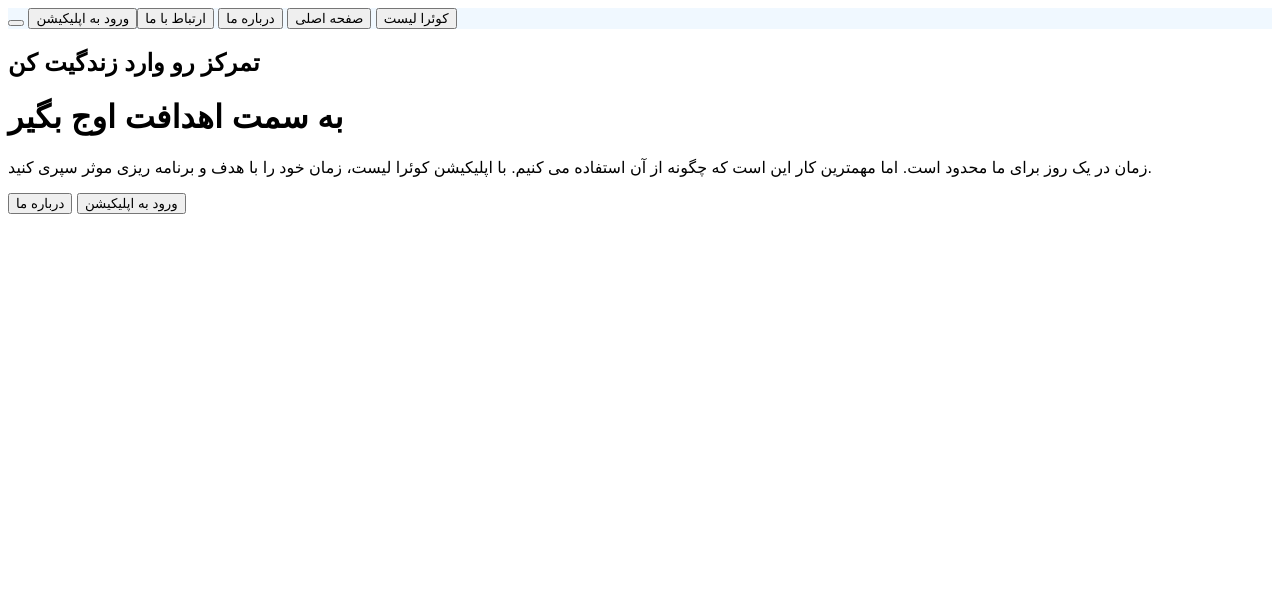
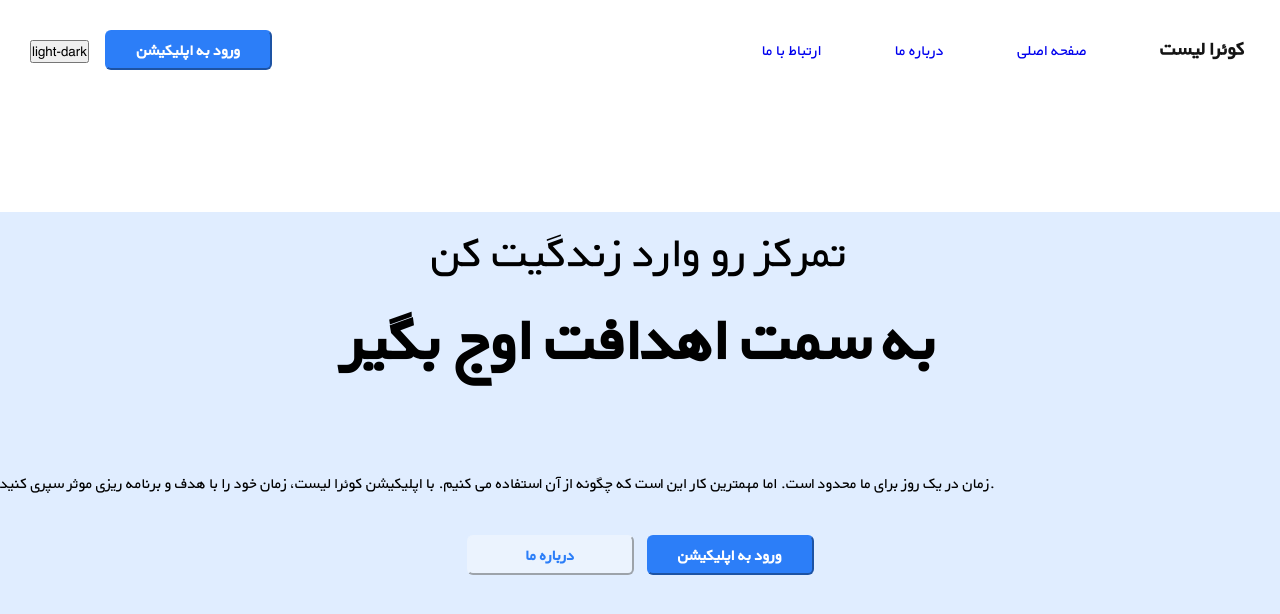
Before and after one commit to AlirezaeDashti/Quera-Project, a plain HTML site: page index.html in a window 1280 px wide. Shown: the top 614 px of the page. Drawn offline with Linux system fonts and the light colour scheme.

Commit message:
html and css

```diff
--- a/index.html
+++ b/index.html
@@ -4,24 +4,32 @@
     <meta charset="UTF-8" />
     <meta name="viewport" content="width=device-width, initial-scale=1.0" />
     <link rel="stylesheet" href="style.css" />
+    <script
+      src="https://kit.fontawesome.com/bea17fe5a4.js"
+      crossorigin="anonymous"
+    ></script>
     <title>Alpha Frontend 1403 Final Project</title>
   </head>
   <body>
     <header class="header_layout">
       <div class="header_left_container">
-        <button class="change_mode_button"></button>
+        <button class="change_mode_button">light-dark</button>
         <button class="login_button">ورود به اپلیکیشن</button>
       </div>
-      <div class="header_left_container">
-        <button class="contact_us">ارتباط با ما</button>
-        <button class="about_us">درباره ما</button>
-        <button class="main_page">صفحه اصلی</button>
-        <button class="quera_list">کوئرا لیست</button>
+      <div class="header_right_container">
+        <nav>
+          <ul class="nav__links">
+            <li class="contactUs"><a href="#">ارتباط با ما</a></li>
+            <li class="aboutUs"><a href="#">درباره ما</a></li>
+            <li class="mainPage"><a href="#">صفحه اصلی</a></li>
+            <li class="quera_list"><a href="#">کوئرا لیست</a></li>
+          </ul>
+        </nav>
       </div>
     </header>
     <main id="main">
       <div class="bold_content">
-        <div>
+        <div class="focus">
           <h2>تمرکز رو وارد زندگیت کن</h2>
         </div>
         <div>
--- a/style.css
+++ b/style.css
@@ -1,11 +1,159 @@
+* {
+    box-sizing: border-box;
+    margin: 0;
+    padding: 0;
+}
 @font-face {
     font-family: 'BYekan+';
-    src: url('C:\Users\A_Dashti\Downloads\BYekan-\BYekan\BYekan+');
+    src: url('BYekan+.ttf') format('truetype');
   }
 body {
     font-family: 'BYekan+', sans-serif;
 }
 .header_layout {
-    background-color: aliceblue;
+    background-color: #FFFFFF;
     display: flex;
+    justify-content: space-between;
 }
+
+button, li, a {
+    font-family: 'BYekan+', sans-serif;
+    text-decoration: none;
+
+}
+
+.header_left_container {
+    display: inline-block;
+    margin: 30px;
+}
+main {
+    background-color: #E0EDFF;
+    height: 2000px;
+
+}
+
+.login_button {
+    font-weight: 600;
+    font-size: 16px;
+    padding: 8px, 24px, 8px, 24px;
+    border-radius: 6px;
+    width: 167px;
+    height: 40px;
+    background-color: #2C7EF8;
+    color: #FFFFFF;
+    border-color: #2C7EF8;
+    cursor: pointer;
+    margin-left: 13px;
+}
+
+
+.header_right_container {
+    display: flex;
+    justify-content: space-between;
+}
+
+.nav__links {
+    list-style: none;
+    text-decoration: none;
+    list-style: none;
+}
+.nav__links li {
+    display: inline-block;
+    padding: auto;
+    margin: 35px;
+}
+
+.contactUs .aboutUs .mainPgae a {
+    display: inline-block;
+    color: #666666;
+    font-weight: 600;
+    font-size: 16px;
+}
+
+.quera_list a {
+    font-size: 20px;
+    font-weight: 600;
+    color: #141414;
+   text-decoration-color: #141414;
+
+}
+
+.nav__links a:hover {
+    color: #2C7EF8;
+}
+
+.bold_content {
+    margin-top: 50px;
+}
+
+.focus {
+    width: 431px;
+    height: 83px;
+    margin-top: 7rem;
+    margin-left: auto;
+    margin-right: auto;
+    justify-content: center;
+
+}
+
+.focus h2 {
+    font-weight: 400;
+    font-size: 46px;
+    text-align: center;
+    line-height: 82.8px;
+}
+
+h1 {
+    font-weight: 900;
+    font-size: 64px;
+    text-align: center;
+    margin-bottom: 5.4rem;
+}
+
+.quote {
+    width: 5 rem;
+    height: 3.8 rem;
+    margin-left: auto;
+    margin-right: auto;
+}
+
+.quote p {
+    font-weight: 400;
+    font-size: 20px;
+    line-height: 35px;
+    text-align: center;
+    margin-left: auto;
+    margin-right: auto;
+}
+
+.double_buttons {
+    display: flex;
+    justify-content: center;
+    margin-top: 2.5rem;
+}
+
+.login_button_2 {
+    font-weight: 600;
+    font-size: 16px;
+    padding: 8px, 24px, 8px, 24px;
+    border-radius: 6px;
+    width: 167px;
+    height: 40px;
+    background-color: #2C7EF8;
+    color: #FFFFFF;
+    border-color: #2C7EF8;
+    cursor: pointer;
+    margin-left: 13px;
+}
+
+.about_us_2 {
+    font-weight: 600;
+    font-size: 16px;
+    padding: 8px, 24px, 8px, 24px;
+    border-radius: 6px;
+    width: 167px;
+    height: 40px;
+    background-color: #EBF3FE;
+    border-color: #EBF3FE;
+    color: #2C7EF8;
+}
```
Also changed, not shown: BYekan+.ttf (added).
